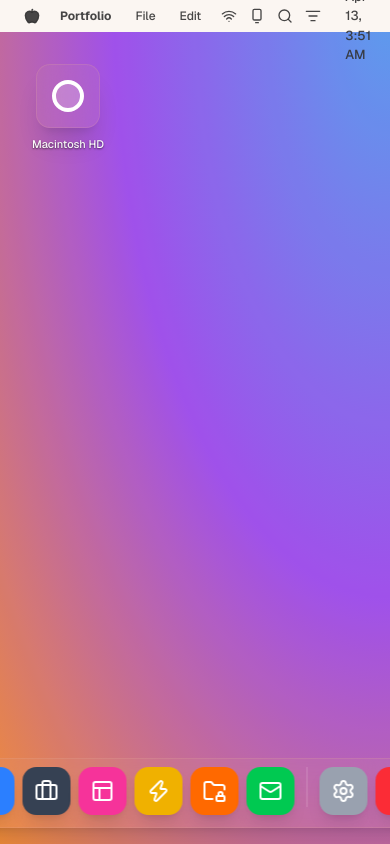
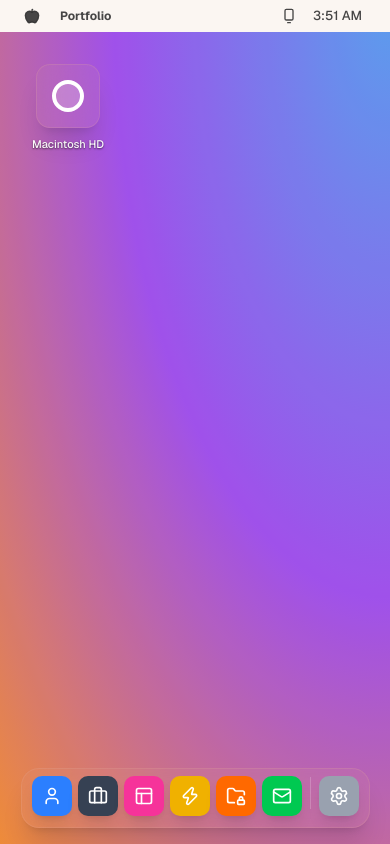
Before and after one commit to katsura919/abie-computer, a Next.js app: page / in a window 390 px wide. Built offline with nearby package versions, Linux system fonts and the light colour scheme.

Commit message:
fix mobile responsiveness

```diff
--- a/app/globals.css
+++ b/app/globals.css
@@ -207,6 +207,14 @@
     border: 2px solid transparent;
     background-clip: content-box;
   }
+
+  .no-scrollbar::-webkit-scrollbar {
+    display: none;
+  }
+  .no-scrollbar {
+    -ms-overflow-style: none;
+    scrollbar-width: none;
+  }
 }
 
 /* Global fallback */
--- a/components/portfolio/apps/about-me.tsx
+++ b/components/portfolio/apps/about-me.tsx
@@ -16,8 +16,8 @@ export function AboutMe() {
           <p className="text-xl text-primary font-semibold">Systems Engineer & Revenue Architect</p>
           <p className="text-muted-foreground italic">"Turning operational chaos into revenue-generating engines."</p>
           <div className="flex items-center justify-center md:justify-start gap-4 mt-3 text-sm text-muted-foreground">
-            <span className="flex items-center gap-1.5 bg-secondary/50 px-3 py-1 rounded-full"><Globe className="w-3.5 h-3.5" /> Remote-First (US/CA/EU)</span>
-            <span className="flex items-center gap-1.5 bg-secondary/50 px-3 py-1 rounded-full"><Mail className="w-3.5 h-3.5" /> hello@abie.dev</span>
+            <span className="flex items-center gap-1.5 bg-secondary/50 px-3 py-1 rounded-full"><Globe className="w-3.5 h-3.5" /> Remote-First</span>
+            <span className="flex items-center gap-1.5 bg-secondary/50 px-3 py-1 rounded-full"><Mail className="w-3.5 h-3.5" />hello@abiemaxey.com</span>
           </div>
         </div>
       </div>
--- a/components/portfolio/dock.tsx
+++ b/components/portfolio/dock.tsx
@@ -25,22 +25,21 @@ const DOCK_ITEMS = [
   { id: "contact", icon: Mail, label: "Contact", color: "bg-green-500" },
   { id: "separator", type: "separator" },
   { id: "settings", icon: Settings, label: "Settings", color: "bg-gray-400" },
-  { id: "resume", icon: FileText, label: "Resume", color: "bg-red-500" },
 ]
 
 export function Dock() {
   const { openWindow, windows } = useWindowManager()
 
   return (
-    <div className="fixed bottom-4 left-1/2 -translate-x-1/2 z-50">
-      <div className="flex items-center gap-2 px-3 pt-2 pb-3 glass rounded-2xl border-white/20 shadow-2xl h-[70px]">
+    <div className="fixed bottom-4 left-1/2 -translate-x-1/2 z-50 w-full px-4 flex justify-center">
+      <div className="flex items-center gap-1.5 sm:gap-2 px-2.5 sm:px-3 pt-2 pb-3 glass rounded-2xl border-white/20 shadow-2xl h-[60px] sm:h-[70px] max-w-full no-scrollbar">
         {DOCK_ITEMS.map((item) => {
           if (item.type === "separator") {
             return (
               <Separator
                 key={item.id}
                 orientation="vertical"
-                className="h-10 w-[1px] bg-white/20 mx-1"
+                className="h-8 sm:h-10 w-[1px] bg-white/20 mx-0.5 sm:mx-1 shrink-0"
               />
             )
           }
@@ -65,12 +64,12 @@ function DockItem({ item, isOpen, onOpen }: { item: any, isOpen: boolean, onOpen
 
   return (
     <div
-      className="relative flex flex-col items-center justify-center w-12 h-12"
+      className="relative flex flex-col items-center justify-center w-10 sm:w-12 h-10 sm:h-12 shrink-0"
       onMouseEnter={() => setIsHovered(true)}
       onMouseLeave={() => setIsHovered(false)}
       onClick={onOpen}
     >
-      {/* Tooltip with Smooth Pop-in */}
+      {/* Tooltip - Hide on touch devices/mobile usually, or keep small */}
       <AnimatePresence>
         {isHovered && (
           <motion.div
@@ -78,7 +77,7 @@ function DockItem({ item, isOpen, onOpen }: { item: any, isOpen: boolean, onOpen
             animate={{ opacity: 1, scale: 1, y: 0 }}
             exit={{ opacity: 0, scale: 0.8, y: 10 }}
             transition={{ type: "spring", damping: 15, stiffness: 400 }}
-            className="absolute -top-16 pointer-events-none glass px-2 py-1 rounded text-[12px] font-medium whitespace-nowrap shadow-md z-50"
+            className="absolute -top-14 sm:-top-16 pointer-events-none glass px-2 py-1 rounded text-[10px] sm:text-[12px] font-medium whitespace-nowrap shadow-md z-50 hidden sm:block"
           >
             {item.label}
           </motion.div>
@@ -87,20 +86,20 @@ function DockItem({ item, isOpen, onOpen }: { item: any, isOpen: boolean, onOpen
 
       {/* Icon Container */}
       <motion.div
-        animate={isHovered ? { scale: 1.3, y: -12 } : { scale: 1, y: 0 }}
+        animate={isHovered ? { scale: 1.2, y: -8 } : { scale: 1, y: 0 }}
         transition={{ type: "spring", stiffness: 400, damping: 25 }}
         className={cn(
-          "w-12 h-12 rounded-xl flex items-center justify-center text-white shadow-lg cursor-default relative",
+          "w-10 sm:w-12 h-10 sm:h-12 rounded-lg sm:rounded-xl flex items-center justify-center text-white shadow-lg cursor-default relative",
           item.color
         )}
       >
-        <Icon className="w-6 h-6" />
+        <Icon className="w-5 sm:w-6 h-5 sm:h-6" />
       </motion.div>
 
-      {/* Active Indicator with spacing */}
-      <div className="absolute -bottom-2.5 left-1/2 -translate-x-1/2 flex items-center justify-center h-1">
+      {/* Active Indicator */}
+      <div className="absolute -bottom-2 sm:-bottom-2.5 left-1/2 -translate-x-1/2 flex items-center justify-center h-1">
         <div className={cn(
-          "w-1 h-1 bg-white/70 rounded-full transition-all duration-300 shadow-[0_0_4px_rgba(255,255,255,0.4)]",
+          "w-0.5 sm:w-1 h-0.5 sm:h-1 bg-white/70 rounded-full transition-all duration-300 shadow-[0_0_4px_rgba(255,255,255,0.4)]",
           isOpen ? "opacity-100 scale-100" : "opacity-0 scale-50"
         )} />
       </div>
--- a/components/portfolio/menubar.tsx
+++ b/components/portfolio/menubar.tsx
@@ -30,6 +30,12 @@ export function MenuBar() {
     hour12: true,
   })
 
+  const formattedTime = date.toLocaleTimeString("en-US", {
+    hour: "numeric",
+    minute: "2-digit",
+    hour12: true,
+  })
+
   return (
     <header className="bg-background fixed top-0 left-0 right-0 z-50 h-8 flex items-center justify-between px-4  text-foreground/90 text-[13px] font-medium select-none">
       <div className="flex items-center gap-4">
@@ -38,7 +44,7 @@ export function MenuBar() {
             <MenubarTrigger className="px-2 focus:bg-white/20 data-[state=open]:bg-white/20 cursor-default">
               <Apple className="h-4 w-4 fill-current" />
             </MenubarTrigger>
-            <MenubarContent className="glass border-white/20 min-w-[200px]">
+            <MenubarContent className="bg-background/95 border-white/20 min-w-[200px] backdrop-blur-md">
               <MenubarItem>About This Portfolio</MenubarItem>
               <MenubarSeparator className="bg-white/10" />
               <MenubarItem>System Settings...</MenubarItem>
@@ -61,7 +67,7 @@ export function MenuBar() {
             <MenubarTrigger className="px-3 font-bold focus:bg-white/20 data-[state=open]:bg-white/20 cursor-default">
               Portfolio
             </MenubarTrigger>
-            <MenubarContent className="glass border-white/20">
+            <MenubarContent className="bg-background/95 border-white/20 backdrop-blur-md">
               <MenubarItem>Hide Portfolio</MenubarItem>
               <MenubarItem>Hide Others</MenubarItem>
               <MenubarItem>Show All</MenubarItem>
@@ -71,10 +77,10 @@ export function MenuBar() {
           </MenubarMenu>
 
           <MenubarMenu>
-            <MenubarTrigger className="px-3 focus:bg-white/20 data-[state=open]:bg-white/20 cursor-default">
+            <MenubarTrigger className="px-3 focus:bg-white/20 data-[state=open]:bg-white/20 cursor-default hidden md:flex">
               File
             </MenubarTrigger>
-            <MenubarContent className="glass border-white/20">
+            <MenubarContent className="bg-background/95 border-white/20 backdrop-blur-md">
               <MenubarItem>New Window</MenubarItem>
               <MenubarItem>New Tab</MenubarItem>
               <MenubarItem>Open...</MenubarItem>
@@ -84,10 +90,10 @@ export function MenuBar() {
           </MenubarMenu>
 
           <MenubarMenu>
-            <MenubarTrigger className="px-3 focus:bg-white/20 data-[state=open]:bg-white/20 cursor-default">
+            <MenubarTrigger className="px-3 focus:bg-white/20 data-[state=open]:bg-white/20 cursor-default hidden lg:flex">
               Edit
             </MenubarTrigger>
-            <MenubarContent className="glass border-white/20">
+            <MenubarContent className="bg-background/95 border-white/20 backdrop-blur-md">
               <MenubarItem>Undo</MenubarItem>
               <MenubarItem>Redo</MenubarItem>
               <MenubarSeparator className="bg-white/10" />
@@ -99,15 +105,16 @@ export function MenuBar() {
         </Menubar>
       </div>
 
-      <div className="flex items-center gap-4 px-2">
-        <div className="flex items-center gap-3">
-          <Wifi className="h-4 w-4" />
+      <div className="flex items-center gap-2 sm:gap-4 px-1 sm:px-2">
+        <div className="flex items-center gap-2 sm:gap-3">
+          <Wifi className="h-4 w-4 hidden sm:block" />
           <Battery className="h-4 w-4 rotate-90" />
-          <Search className="h-4 w-4" />
-          <ListFilter className="h-4 w-4" />
+          <Search className="h-4 w-4 hidden md:block" />
+          <ListFilter className="h-4 w-4 hidden lg:block" />
         </div>
-        <div className="hover:bg-white/10 px-2 py-0.5 rounded cursor-default transition-colors">
-          {formattedDate}
+        <div className="hover:bg-white/10 px-2 py-0.5 rounded cursor-default transition-colors whitespace-nowrap">
+          <span className="hidden sm:inline">{formattedDate}</span>
+          <span className="inline sm:hidden">{formattedTime}</span>
         </div>
       </div>
     </header>
--- a/components/portfolio/window-frame.tsx
+++ b/components/portfolio/window-frame.tsx
@@ -33,10 +33,10 @@ export function WindowFrame({ id, title, children, zIndex, isMaximized }: Window
       animate={{
         scale: 1,
         opacity: 1,
-        width: isMaximized ? "calc(100% - 24px)" : width,
-        height: isMaximized ? "calc(100% - 140px)" : height,
-        top: isMaximized ? 44 : y,
-        left: isMaximized ? 12 : x,
+        width: isMaximized ? "calc(100% - 16px)" : width,
+        height: isMaximized ? "calc(100% - 160px)" : height,
+        top: isMaximized ? 40 : y,
+        left: isMaximized ? 8 : x,
       }}
       transition={{
         type: "spring",
@@ -62,6 +62,7 @@ export function WindowFrame({ id, title, children, zIndex, isMaximized }: Window
       style={{ zIndex }}
       className={cn(
         "absolute flex flex-col bg-background rounded-xl shadow-2xl overflow-hidden border border-border/40 select-none",
+        "max-w-[calc(100vw-16px)] max-h-[calc(100vh-120px)]",
         isActive ? "ring-1 ring-primary/40 shadow-2xl" : "opacity-90"
       )}
     >
--- a/hooks/use-window-manager.tsx
+++ b/hooks/use-window-manager.tsx
@@ -49,17 +49,18 @@ export function WindowProvider({ children }: { children: React.ReactNode }) {
         focusWindow(id)
         return prev
       }
+      const isMobile = typeof window !== "undefined" && window.innerWidth < 768
       const newWindow = {
         id,
         title,
         isOpen: true,
         isMinimized: false,
-        isMaximized: false,
+        isMaximized: isMobile, // Default to maximized on mobile for better UX
         zIndex: maxZIndex + 1,
-        width: 1000,
-        height: 700,
-        x: "15%",
-        y: "10%"
+        width: isMobile ? window.innerWidth * 0.9 : 1000,
+        height: isMobile ? window.innerHeight * 0.7 : 700,
+        x: isMobile ? "5%" : "15%",
+        y: isMobile ? "8%" : "10%"
       }
       setActiveWindowId(id)
       setMaxZIndex(prevZ => prevZ + 1)
```
